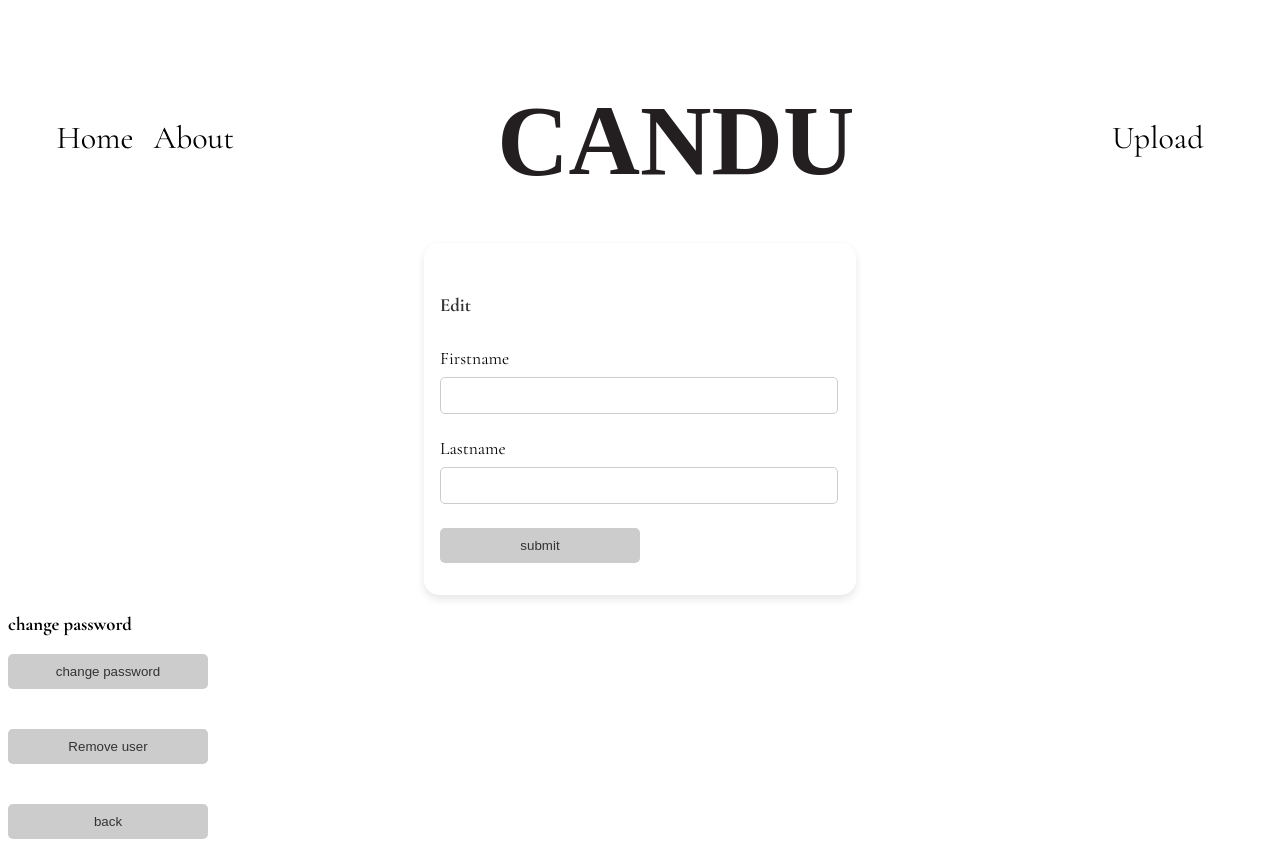
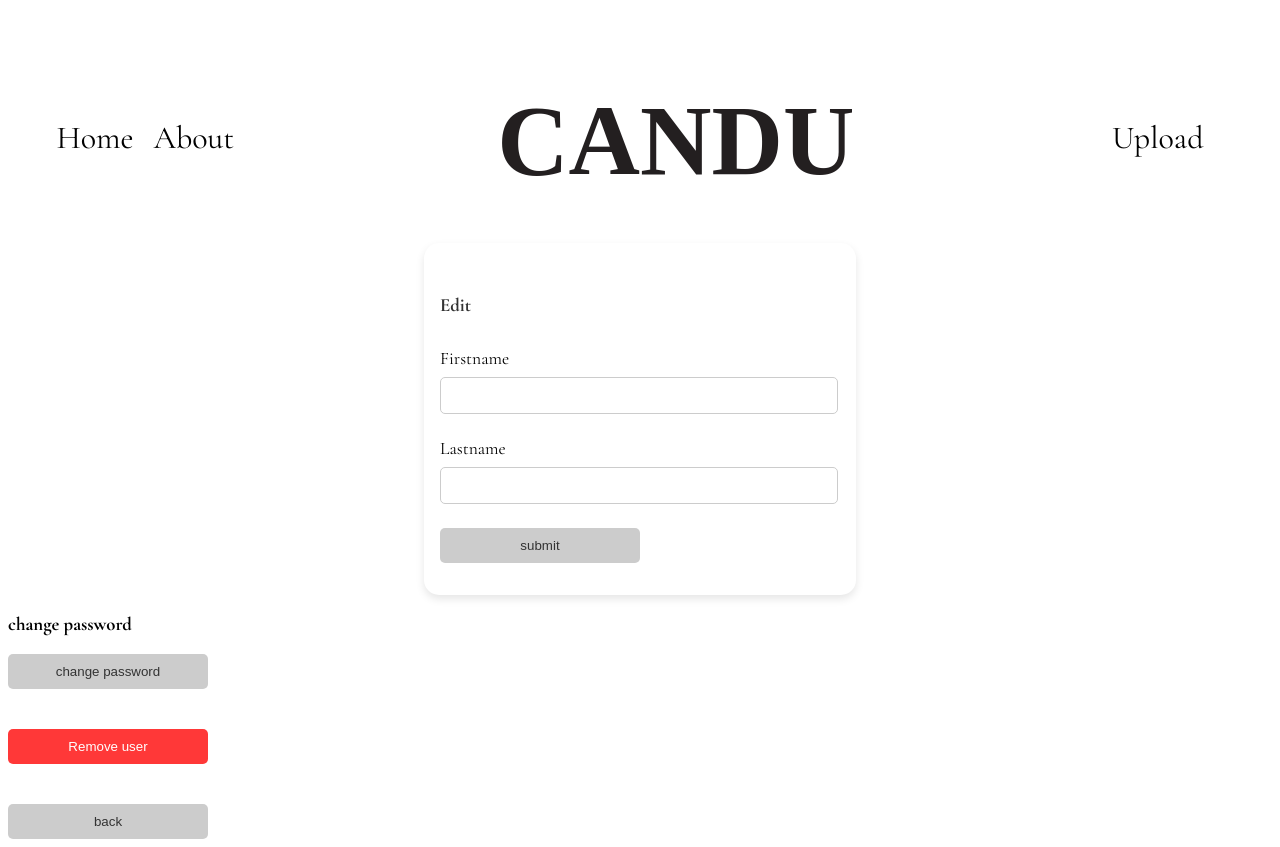
Before and after one commit to MoSamani/charity-artgallery, a React (Create React App) app in the folder frontend/: page /EditUser in a window 1280 px wide. Built offline with nearby package versions, Linux system fonts and the light colour scheme; sample sign-in values are in the browser's storage.

Commit message:
Added backgroundcolor to remove user button

```diff
--- a/frontend/src/components/DeleteButton.jsx
+++ b/frontend/src/components/DeleteButton.jsx
@@ -15,7 +15,14 @@ function DeleteUserButton() {
 
   return (
     <>
-      <button type="button" onClick={() => setShowModal(true)} className="Test">
+      <button
+        type="button"
+        onClick={() => setShowModal(true)}
+        style={{
+          backgroundColor: '#ff0000c7',
+          color: 'white',
+        }}
+      >
         Remove user
       </button>
 
```
